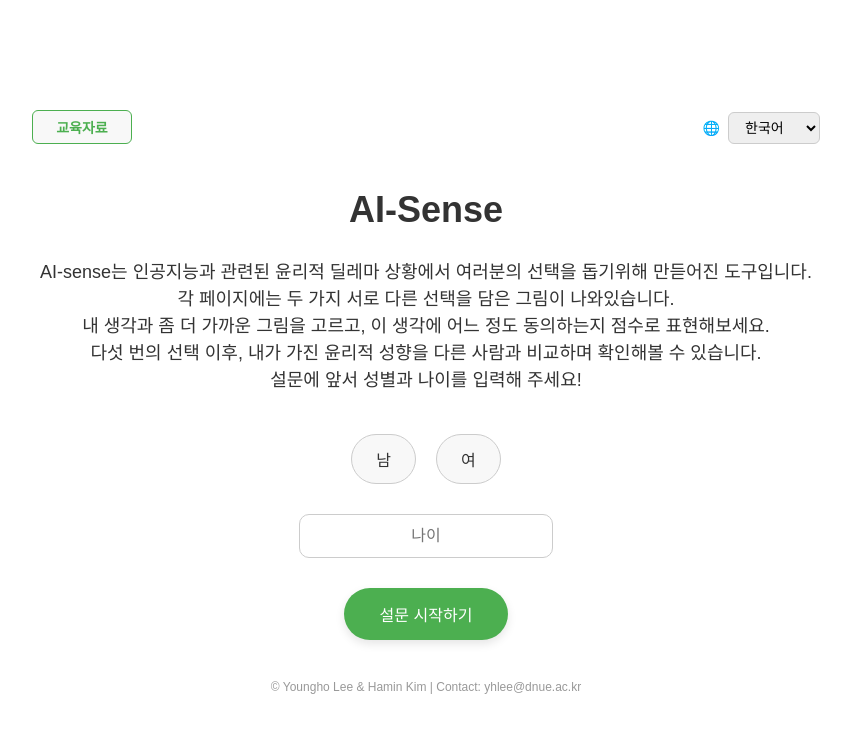
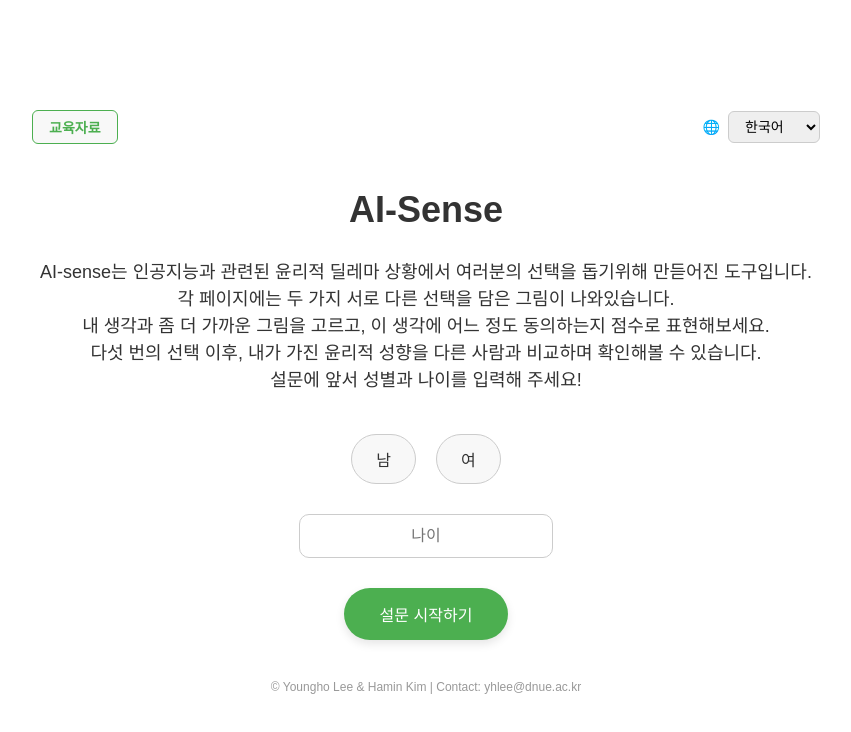
Before and after one commit to yhlee1627/ai-sense, a React (Vite) app: page / in a window 1280 px wide. Shown: the top 732 px of the page, without its empty margins (222-1073 px from the left). Built offline with nearby package versions, Linux system fonts and the light colour scheme; no server answers.

Commit message:
Update Home header

```diff
--- a/src/pages/Home.tsx
+++ b/src/pages/Home.tsx
@@ -74,10 +74,9 @@ export default function Home() {
             boxSizing: 'border-box',
             maxWidth: '900px',
             minWidth: 0,
-            gap: '12px',
+            gap: '10px',
           }}
         >
-          {/* 교육자료 버튼 (왼쪽) */}
           <button
             onClick={() => navigate('/edu')}
             style={{
@@ -90,13 +89,13 @@ export default function Home() {
               cursor: 'pointer',
               fontWeight: 'bold',
               transition: 'background 0.2s, color 0.2s',
-              minWidth: '100px',
+              width: 'auto',
+              minWidth: 0,
             }}
           >
             교육자료
           </button>
-          {/* 언어 선택 (오른쪽) */}
-          <div style={{ alignSelf: 'flex-end' }}>
+          <div>
             <label style={{ fontSize: '14px', marginRight: '8px' }}>{t.home.languageLabel}</label>
             <select
               value={lang}
@@ -107,7 +106,7 @@ export default function Home() {
                 border: '1px solid #ccc',
                 fontSize: '14px',
                 cursor: 'pointer',
-                minWidth: '90px',
+                minWidth: 0,
               }}
             >
               <option value="ko">한국어</option>
```
